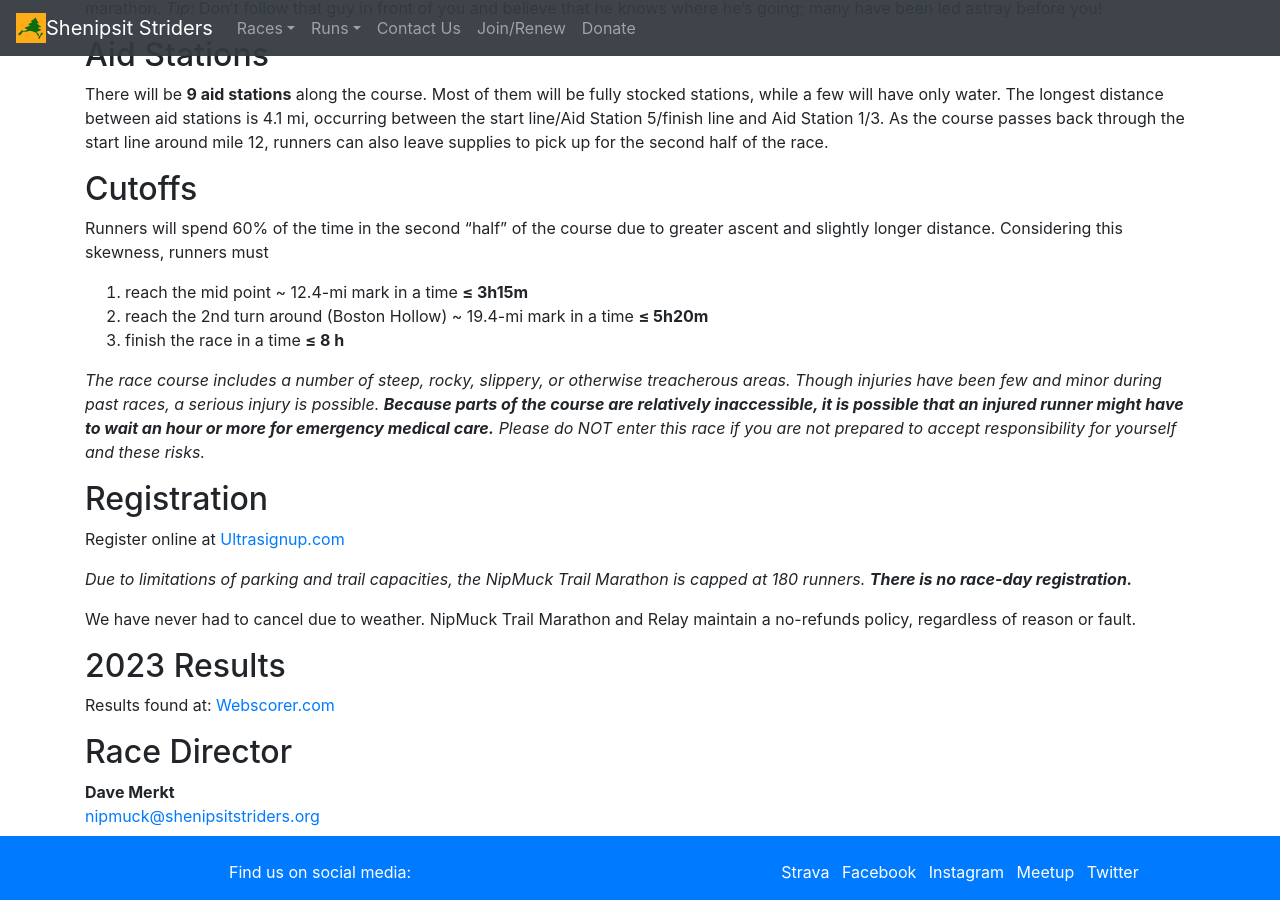
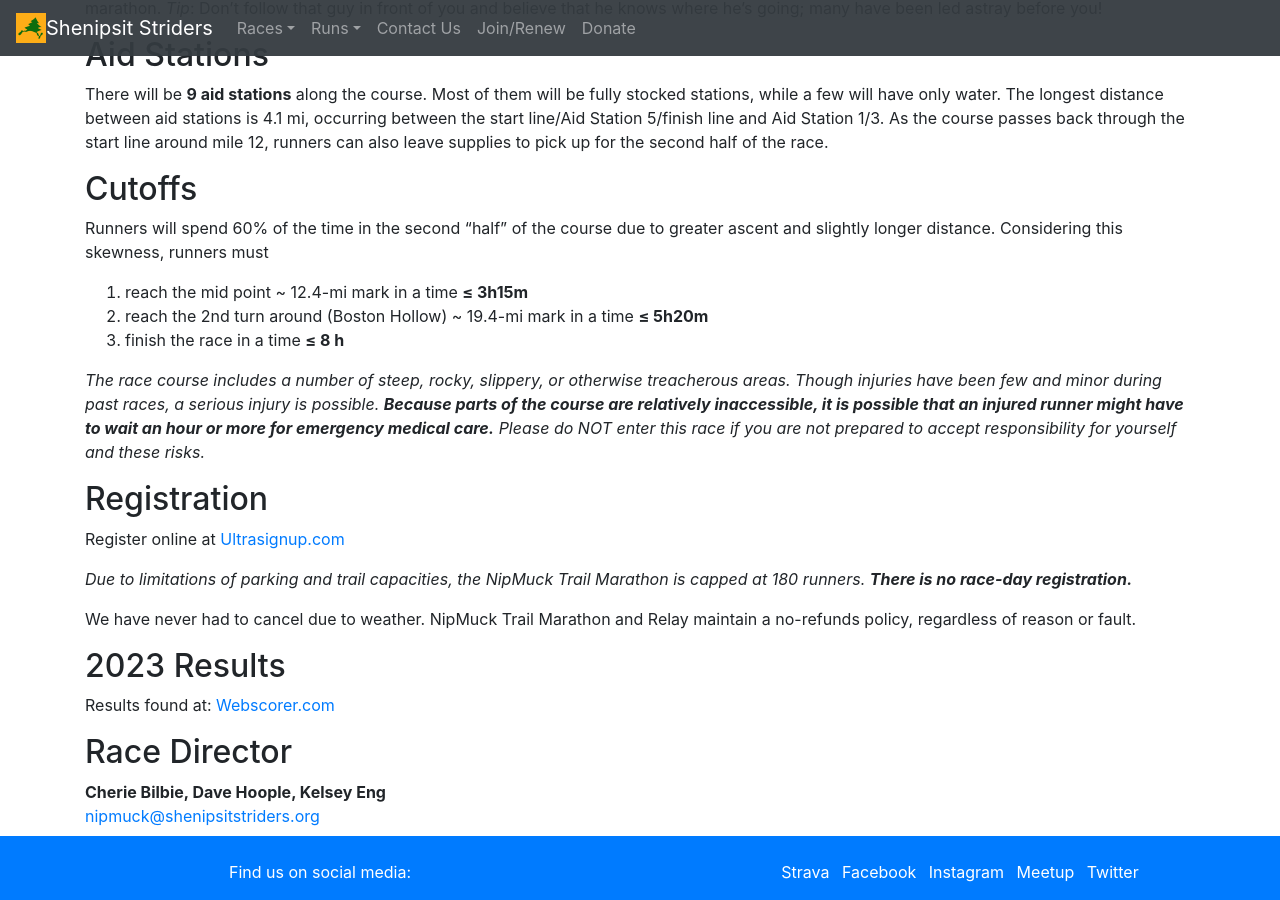
Before and after one commit to ShenipsitStriders/ShenipsitStriders.github.io, a Jekyll site: the page built from _club-races/nipmuck-trail-marathon.md, in a window 1280 px wide and 900 px high, scrolled down 686 px. Built offline with Jekyll 4.4.1, drawn with Linux system fonts in a browser that asks for light colours.

Commit message:
Update NipMuck Marathon Race Directors

```diff
--- a/_club-races/nipmuck-trail-marathon.md
+++ b/_club-races/nipmuck-trail-marathon.md
@@ -18,7 +18,7 @@
 
         We have never had to cancel due to weather. NipMuck Trail Marathon and Relay maintain a no-refunds policy, regardless of reason or fault.
 race_director:
-  - name: Dave Merkt
+  - name: Cherie Bilbie, Dave Hoople, Kelsey Eng
     email: nipmuck@shenipsitstriders.org
 results:
   - year: 2023
```
